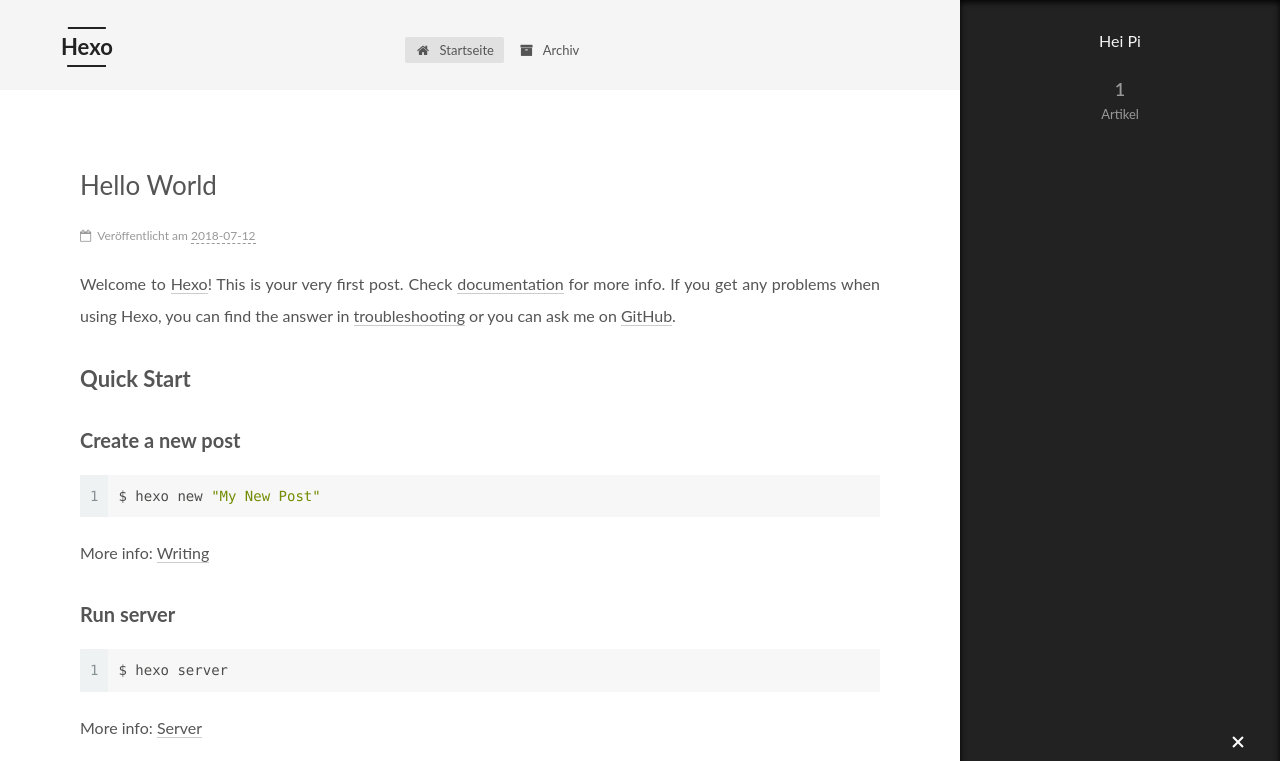
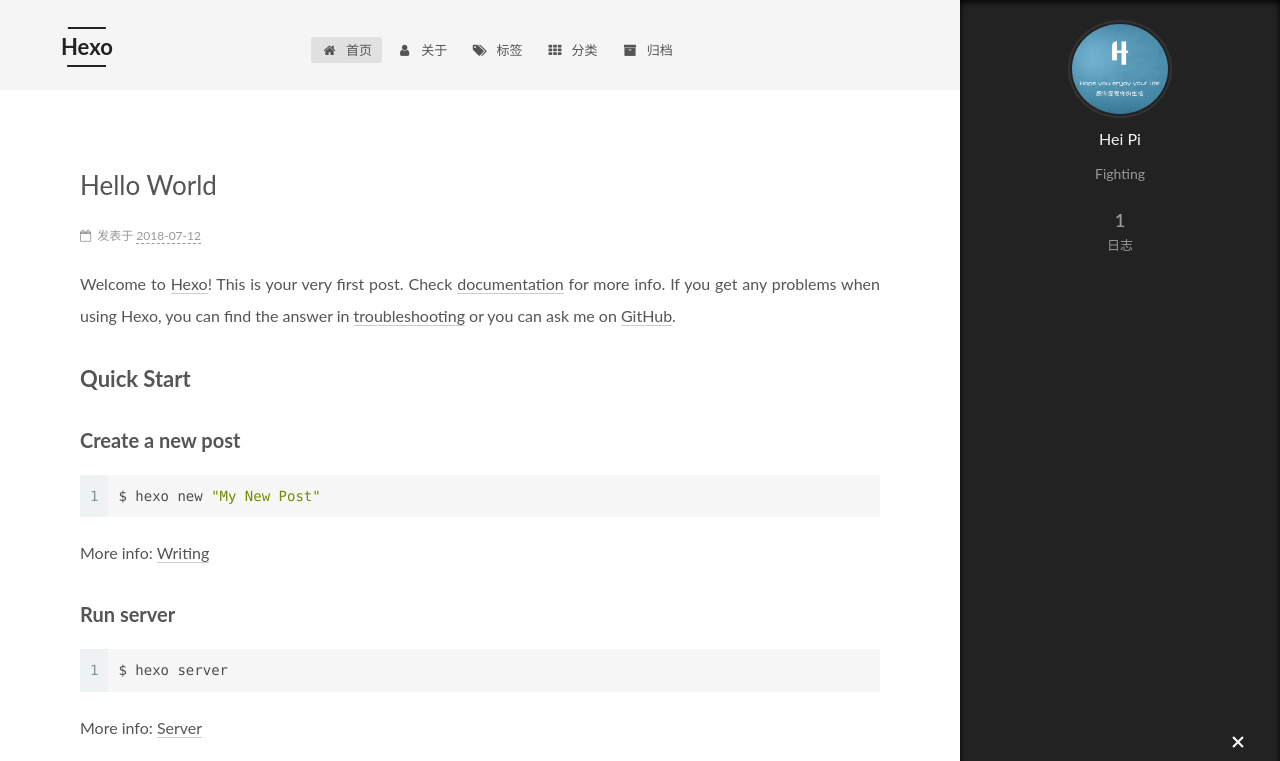
Before and after one commit to Heipi/heipi.github.io, a plain HTML site: page index.html in a window 1280 px wide. Both pictures are taken after a click on the element 1238 px from the left and 743 px from the top of the page. Shown: the top 761 px of the page. Drawn offline with Linux system fonts and the light colour scheme.

Commit message:
Site updated: 2018-07-13 00:00:50

```diff
--- a/css/main.css
+++ b/css/main.css
@@ -1757,6 +1757,9 @@ pre .javascript .function {
   border: 2px solid #333;
   opacity: 1;
 }
+.site-author-image {
+  border-radius: 100%;
+}
 img:hover {
   -webkit-transform: rotateZ(360deg);
   -moz-transform: rotateZ(360deg);
@@ -1849,7 +1852,7 @@ img:hover {
   width: 4px;
   height: 4px;
   border-radius: 50%;
-  background: #28ffff;
+  background: #880b9e;
 }
 .links-of-blogroll {
   font-size: 13px;
--- a/index.html
+++ b/index.html
@@ -108,13 +108,16 @@
 
 
 
-  <meta property="og:type" content="website">
+  <meta name="description" content="Fighting">
+<meta property="og:type" content="website">
 <meta property="og:title" content="Hexo">
 <meta property="og:url" content="http://yoursite.com/index.html">
 <meta property="og:site_name" content="Hexo">
+<meta property="og:description" content="Fighting">
 <meta property="og:locale" content="zh-Hans">
 <meta name="twitter:card" content="summary">
 <meta name="twitter:title" content="Hexo">
+<meta name="twitter:description" content="Fighting">
 
 
 
@@ -198,7 +201,7 @@
   </div>
 
   <div class="site-nav-toggle">
-    <button aria-label="Toggle navigation bar">
+    <button aria-label="切换导航栏">
       <span class="btn-bar"></span>
       <span class="btn-bar"></span>
       <span class="btn-bar"></span>
@@ -218,7 +221,31 @@
 
           <li class="menu-item menu-item-home menu-item-active">
     <a href="/" rel="section">
-      <i class="menu-item-icon fa fa-fw fa-home"></i> <br />Startseite</a>
+      <i class="menu-item-icon fa fa-fw fa-home"></i> <br />首页</a>
+  </li>
+
+
+
+
+          <li class="menu-item menu-item-about">
+    <a href="/about/" rel="section">
+      <i class="menu-item-icon fa fa-fw fa-user"></i> <br />关于</a>
+  </li>
+
+
+
+
+          <li class="menu-item menu-item-tags">
+    <a href="/tags/" rel="section">
+      <i class="menu-item-icon fa fa-fw fa-tags"></i> <br />标签</a>
+  </li>
+
+
+
+
+          <li class="menu-item menu-item-categories">
+    <a href="/categories/" rel="section">
+      <i class="menu-item-icon fa fa-fw fa-th"></i> <br />分类</a>
   </li>
 
 
@@ -226,7 +253,7 @@
 
           <li class="menu-item menu-item-archives">
     <a href="/archives/" rel="section">
-      <i class="menu-item-icon fa fa-fw fa-archive"></i> <br />Archiv</a>
+      <i class="menu-item-icon fa fa-fw fa-archive"></i> <br />归档</a>
   </li>
 
 
@@ -281,8 +308,8 @@
 
     <span hidden itemprop="author" itemscope itemtype="http://schema.org/Person">
       <meta itemprop="name" content="Hei Pi">
-      <meta itemprop="description" content="">
-      <meta itemprop="image" content="/images/avatar.gif">
+      <meta itemprop="description" content="Fighting">
+      <meta itemprop="image" content="/uploads/touxiang.png">
     </span>
 
     <span hidden itemprop="publisher" itemscope itemtype="http://schema.org/Organization">
@@ -316,14 +343,14 @@
                 <i class="fa fa-calendar-o"></i>
               </span>
 
-                <span class="post-meta-item-text">Veröffentlicht am</span>
+                <span class="post-meta-item-text">发表于</span>
 
 
 
 
 
 
-              <time title="Post created: 2018-07-12 21:54:06 / Updated at: 14:50:35" itemprop="dateCreated datePublished" datetime="2018-07-12T21:54:06+08:00">2018-07-12</time>
+              <time title="创建时间：2018-07-12 21:54:06 / 修改时间：14:50:35" itemprop="dateCreated datePublished" datetime="2018-07-12T21:54:06+08:00">2018-07-12</time>
 
 
 
@@ -442,8 +469,12 @@
         <div class="site-overview">
           <div class="site-author motion-element" itemprop="author" itemscope itemtype="http://schema.org/Person">
 
+              <img class="site-author-image" itemprop="image"
+                src="/uploads/touxiang.png"
+                alt="Hei Pi" />
+
               <p class="site-author-name" itemprop="name">Hei Pi</p>
-              <p class="site-description motion-element" itemprop="description"></p>
+              <p class="site-description motion-element" itemprop="description">Fighting</p>
           </div>
 
 
@@ -454,7 +485,7 @@
                   <a href="/archives/">
 
                     <span class="site-state-item-count">1</span>
-                    <span class="site-state-item-name">Artikel</span>
+                    <span class="site-state-item-name">日志</span>
                   </a>
                 </div>
 
@@ -511,7 +542,7 @@
 
 
 
-  <div class="powered-by">Erstellt mit  <a class="theme-link" target="_blank" href="https://hexo.io">Hexo</a> v3.7.1</div>
+  <div class="powered-by">由 <a class="theme-link" target="_blank" href="https://hexo.io">Hexo</a> 强力驱动 v3.7.1</div>
 
 
 
@@ -519,7 +550,7 @@
 
 
 
-  <div class="theme-info">Theme &mdash; <a class="theme-link" target="_blank" href="https://theme-next.org">NexT.Mist</a> v6.3.0</div>
+  <div class="theme-info">主题 &mdash; <a class="theme-link" target="_blank" href="https://theme-next.org">NexT.Mist</a> v6.3.0</div>
 
 
 
```
Also changed, not shown: 2018/07/12/hello-world/index.html (+41 -13 lines), archives/2018/07/index.html (+50 -10 lines), archives/2018/index.html (+50 -10 lines), archives/index.html (+50 -10 lines), uploads/touxiang.png (added).
